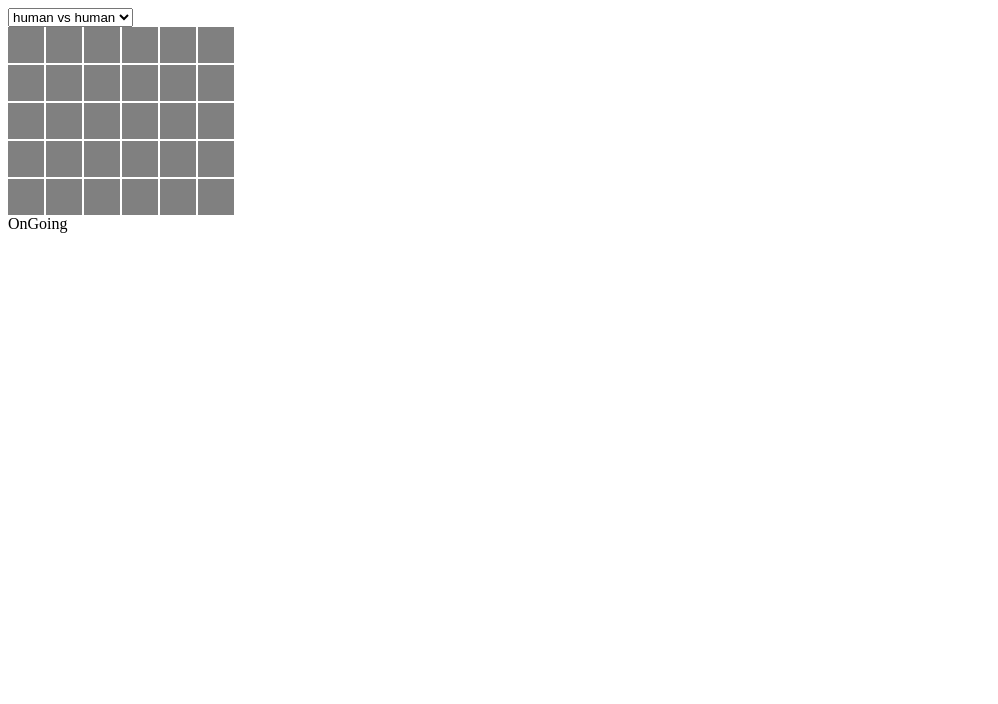
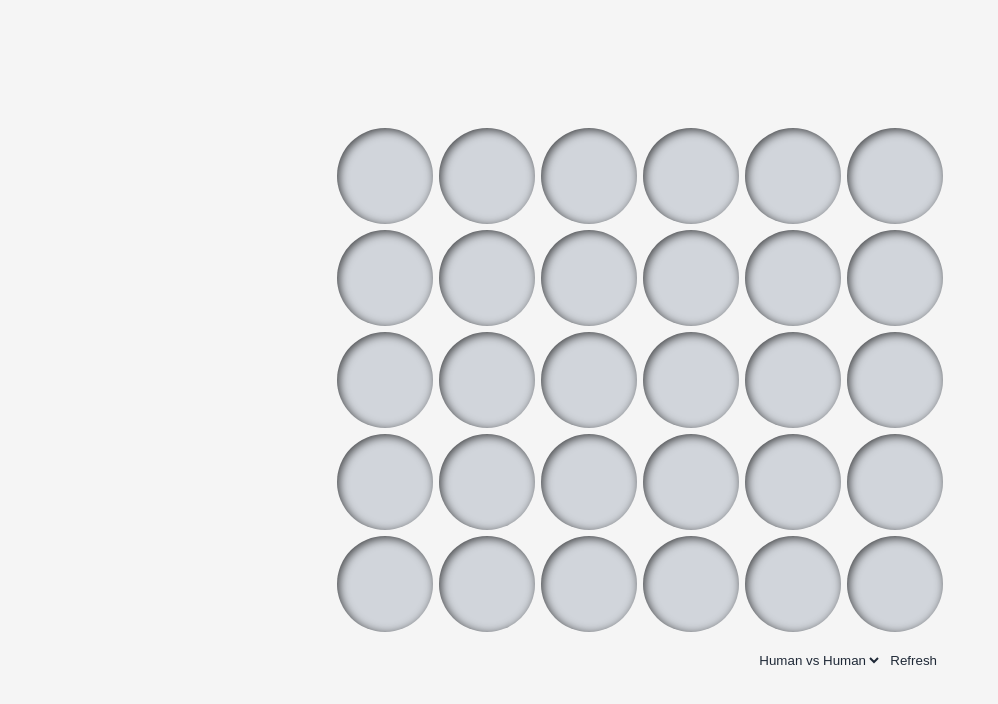
Before and after one commit to george-yi-hao-xu/connect4-web-tutorial, a React (Vite) app: page / in a window 1280 px wide. Shown: the top 704 px of the page, without its empty margins (0-998 px from the left). Built offline with nearby package versions, Linux system fonts and the light colour scheme.

Commit message:
basic styling

```diff
--- a/src/App.scss
+++ b/src/App.scss
@@ -1,36 +1,115 @@
+* {
+  box-sizing: border-box;
+  margin: 0;
+  padding: 0;
+}
+
+body {
+  font-family: system-ui, -apple-system, BlinkMacSystemFont, 'Segoe UI', Roboto, sans-serif;
+  margin: 0;
+  padding: 0;
+  background: var(--color-bg-body);
+  color: var(--color-text-body);
+}
+
+select {
+  background: var(--color-bg-body);
+  color: var(--color-text-body);
+  border: none;
+  cursor: pointer;
+}
+
+button {
+  background: var(--color-bg-body);
+  color: var(--color-text-body);
+  box-shadow: none;
+  border: none;
+  cursor: pointer;
+
+  &:hover{
+    border-bottom: 1px solid var(--color-text-body);
+  }
+}
+
 .app {
-    .app-main{
-        .game-board{
   display: flex;
   flex-direction: column;
-            gap: 2px;
+  justify-content: center;
+  align-items: center;
+  height: 100vh;
 
-            .cell-row{
+  .app-main {
+    width: fit-content;
+    display: flex;
+    flex-direction: column;
+    justify-items: center;
+    gap: var(--gap-l);
+
+    .control {
+      width: 100%;
       display: flex;
       flex-direction: row;
-                gap: 2px;
-
-                .cell{
-                    width: 36px;
-                    height: 36px;
-
-                    &.RED{
-                        background-color: red;
+      justify-content: end;
+      margin: var(--gap-l) 0;
+      padding: 0 var(--gap-l);
+      gap: var(--gap-l);
     }
 
-                    &.YELLOW{
-                        background-color: yellow;
+    .game-board {
+      display: flex;
+      flex-direction: row;
+      gap: var(--gap);
+      width: fit-content;
+
+      .cell-col {
+        display: flex;
+        flex-direction: column;
+        border-radius: calc(var(--cell-size) / 2);
+        padding: var(--gap);
+        gap: var(--gap);
+        width: fit-content;
+
+        &:hover:not(.finished) {
+          outline: 1px solid grey;
+        }
+
+        .cell {
+          width: var(--cell-size);
+          height: var(--cell-size);
+          border-radius: 50%;
+          margin: var(--gap) 0;
+          cursor: pointer;
+
+          &.last:not(.winning) {
+            filter: brightness(1.25);
+            animation: dropIn 0.25s cubic-bezier(0.25, 0.46, 0.45, 0.94)
+              forwards;
+          }
+
+          &.RED {
+            background: radial-gradient(
+              circle at 30% 30%,
+              var(--color-red-start),
+              var(--color-red-end)
+            );
+            box-shadow: var(--cell-shadow);
+          }
+
+          &.YELLOW {
+            background: radial-gradient(
+              circle at 30% 30%,
+              var(--color-yellow-start),
+              var(--color-yellow-end)
+            );
+            box-shadow: var(--cell-shadow);
           }
 
           &.NONE {
-                        background-color: gray;
+            background: var(--color-bg-cell-empty);
+            box-shadow: var(--cell-shadow);
           }
 
-                    &.winning {
-                        outline: 1px solid black;
-                    }
-
-                    &.finished:not(.winning){
+          &.finished:not(.winning) {
             opacity: 0.5;
           }
         }
@@ -38,3 +117,20 @@
     }
   }
 }
+
+@keyframes dropIn {
+  0% {
+    transform: translateY(-100vh);
+    opacity: 0.6;
+  }
+  70% {
+    transform: translateY(0);
+    opacity: 1;
+  }
+  85% {
+    transform: translateY(-0.35rem);
+  }
+  100% {
+    transform: translateY(0);
+  }
+}
--- a/src/App.tsx
+++ b/src/App.tsx
@@ -1,6 +1,6 @@
 import { useState } from "react";
 import { apply_move, check_status, create_an_empty_connect4_game_state, get_legal_moves } from "./utils/game";
-import { Mode, Status, WhichPlayer } from "./types";
+import { GameState, Mode, Status, WhichPlayer } from "./types";
 
 import "./App.scss"
 
@@ -8,7 +8,7 @@ const ROW = 5
 const COL = 6
 
 function App(){
-    const [gameState, setGameState] = useState(create_an_empty_connect4_game_state(ROW, COL));
+    const [gameState, setGameState] = useState<GameState>(create_an_empty_connect4_game_state(ROW, COL));
     const [gameStatus, setGameStatus] = useState<Status>({tag: 'OnGoing', player: WhichPlayer.P1 } as Status)
     const [mode, setMode] = useState<Mode>(Mode.HumanHuman)
 
@@ -35,31 +35,27 @@ function App(){
     }
 
     function handleModeChange(newMode: Mode){
+        setGameState(create_an_empty_connect4_game_state(ROW, COL));
+        setMode(newMode);
+    }
 
-    }
+    // helper
+    const finished = gameStatus.tag !== 'OnGoing'
 
     return (
         <div className="app">
             <main className="app-main">
-                {/* mode switch */}
-                <select value={mode} onChange={e => handleModeChange(e.target.value as Mode)}>
-                    {Object.values(Mode).map(m => {
-                        return (
-                            <option value={m} id={m} key={m}>{m}</option>
-                        )
-                    })}
-                </select>
-
                 {/* game board */}
                 <div className="game-board">
-                    {Array.from({ length: ROW }, (_, row) => {
-                        return <div className="cell-row" key={row}>
-                            {Array.from({ length: COL}, (_, col) => {
+                    {Array.from({ length: COL }, (_, col) => {
+                        return <div className={`cell-col ${finished ? 'finished' : ''}`} key={col}>
+                            {Array.from({ length: ROW}, (_, row) => {
                                 const place = gameState.matrix[col][row];
                                 const winning = Boolean(gameStatus.winning_cells?.some(cell => cell.col == col && cell.row == row))
+                                const last = Boolean(gameState.drop_coord?.col === col && gameState.drop_coord?.row === row)
 
                                 return (
-                                    <div className={`cell ${place} ${winning ? 'winning' : ''} ${gameStatus.tag !== 'OnGoing' ? 'finished' : ''}`}
+                                    <div className={`cell ${place} ${winning ? 'winning' : ''} ${finished ? 'finished' : ''} ${last ? 'last' : ''}`}
                                         key={`col-${col}-row-${row}`}
                                         onClick={() => handleColClick(col)}
                                     ></div>
@@ -70,9 +66,16 @@ function App(){
                     )}
                 </div>
 
-                {/* Status board */}
-                <div className="status-board">
-                    <span>{gameStatus.tag}</span>
+                {/* mode switch */}
+                <div className="control">
+                    <select value={mode} onChange={e => handleModeChange(e.target.value as Mode)}>
+                        {Object.values(Mode).map(m => {
+                            return (
+                                <option value={m} id={m} key={m}>{m}</option>
+                            )
+                        })}
+                    </select>
+                    <button onClick={() => handleModeChange(mode)}>Refresh</button>
                 </div>
             </main>
         </div>
--- a/src/styles/global.scss
+++ b/src/styles/global.scss
@@ -0,0 +1,28 @@
+:root {
+  --color-bg-body: #f5f5f5;
+  --color-text-body: #1f2937;
+  --color-red-start: #ff6b75;
+  --color-red-end: #c1121f;
+  --color-yellow-start: #ffea8a;
+  --color-yellow-end: #d4a017;
+  --color-bg-cell-empty: #d1d5db;
+  --gap: 2px;
+  --gap-l: 8px;
+  --cell-size: 96px;
+  --cell-shadow:
+    inset 2px 2px 10px rgba(0, 0, 0, 0.7),
+    inset -1px -1px 6px rgba(255, 255, 255, 0.04),
+    0 1px 0 rgba(255, 255, 255, 0.04);
+}
+
+@mixin dark-tokens {
+  // DARK THEME
+  --color-bg-body: #0b1120;
+  --color-text-body: #f1f5f9;
+}
+
+@media (prefers-color-scheme: dark) {
+  :root {
+    @include dark-tokens;
+  }
+}
--- a/src/types/index.ts
+++ b/src/types/index.ts
@@ -4,9 +4,9 @@ export enum WhichPlayer {
 }
 
 export enum Mode {
-     HumanHuman = "human vs human",
-     HumanAi = "human vs ai",
-     AiAi = "ai vs ai"
+     HumanHuman = "Human vs Human",
+     HumanAi = "Human vs AI",
+     AiAi = "AI vs AI"
 }
 
 export type Status = {
@@ -31,6 +31,10 @@ export type GameMove = number;
 export type GameState = {
     matrix: GamePlace[][],
     current_player: WhichPlayer,
+    drop_coord?:{
+        col: number,
+        row: number
+    }
 }
 
 // export interface GameState{
--- a/src/utils/game.ts
+++ b/src/utils/game.ts
@@ -58,8 +58,9 @@ export function check_status(s: GameState, chain: number): Status {
     }
 }
 
-export function apply_move(curr_state: GameState, move: GameMove): GameState{
+export function apply_move(curr_state: GameState, move: GameMove){
     const new_matrix : GamePlace[][]= []
+    let row = 0;
     const place = curr_state.current_player === WhichPlayer.P1 ? GamePlace.RED : GamePlace.YELLOW
     for (let i = 0; i < curr_state.matrix.length; i++){
         if(i != move){
@@ -68,6 +69,7 @@ export function apply_move(curr_state: GameState, move: GameMove): GameState{
             const target_col = [...curr_state.matrix[i]]
             target_col.reverse();
             const target_index = target_col.indexOf(GamePlace.NONE);
+            row = target_col.length - target_index - 1;
             target_col[target_index] = place;
             target_col.reverse();
             new_matrix.push(target_col)
@@ -76,6 +78,10 @@ export function apply_move(curr_state: GameState, move: GameMove): GameState{
 
     return {
         matrix: new_matrix,
-        current_player: curr_state.current_player === WhichPlayer.P1 ? WhichPlayer.P2 : WhichPlayer.P1
+        current_player: curr_state.current_player === WhichPlayer.P1 ? WhichPlayer.P2 : WhichPlayer.P1,
+        drop_coord: {
+            col: move,
+            row: row
+        }
     }
 }
```
Lines whose indentation alone changed are shown as unchanged.
